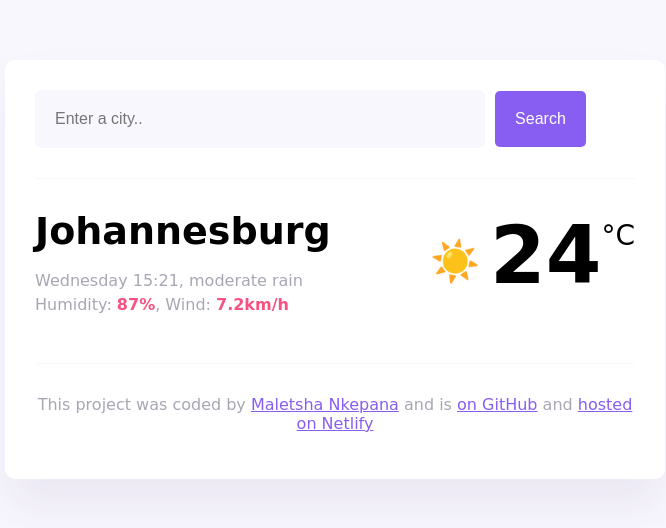
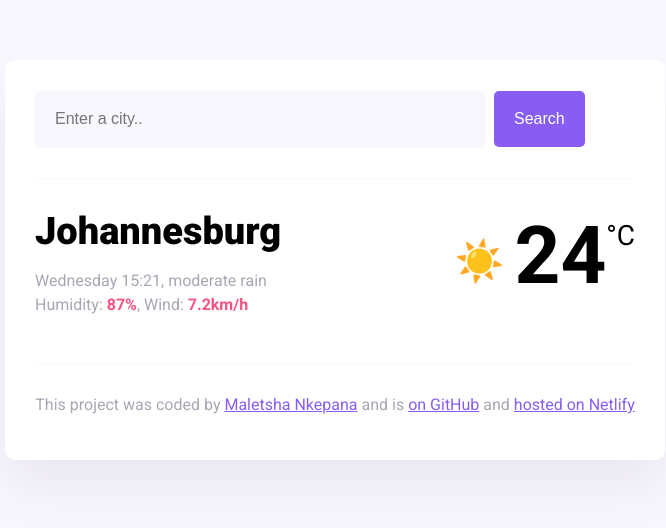
Before and after one commit to M-coder-png/My-first-SheCodes-project, a plain HTML site: page index.html in a window 1280 px wide. Shown: the whole page, without its empty margins (305-971 px from the left). Drawn offline with nearby package versions, Linux system fonts and the light colour scheme.

Commit message:
Changed the css font family

```diff
--- a/styles.css
+++ b/styles.css
@@ -1,6 +1,6 @@
 body {
   background: #f9f7fe;
-  font-family: "Handlee", cursive;
+  font-family: "Roboto", sans-serif;
 }
 
 a {
```
